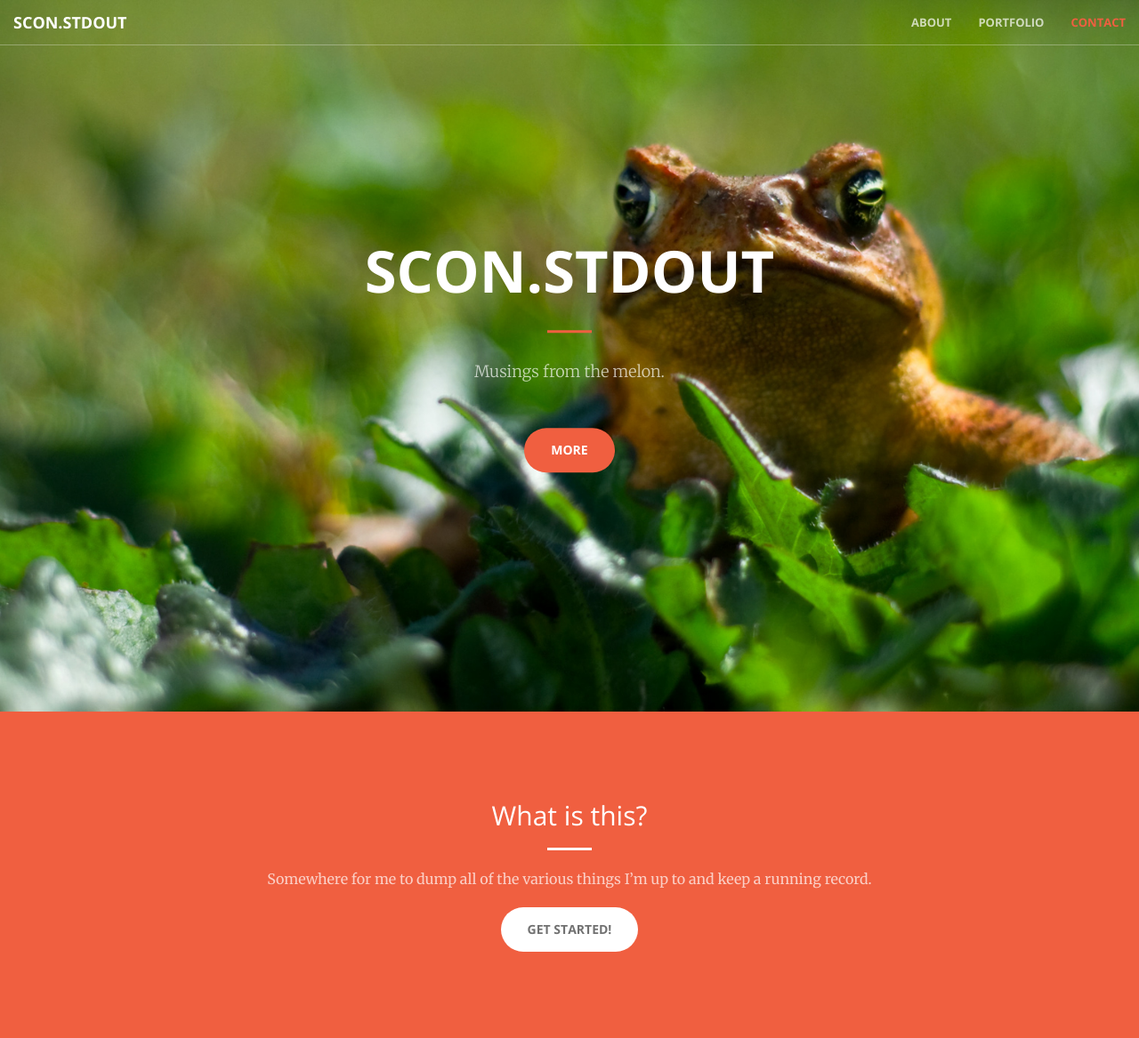
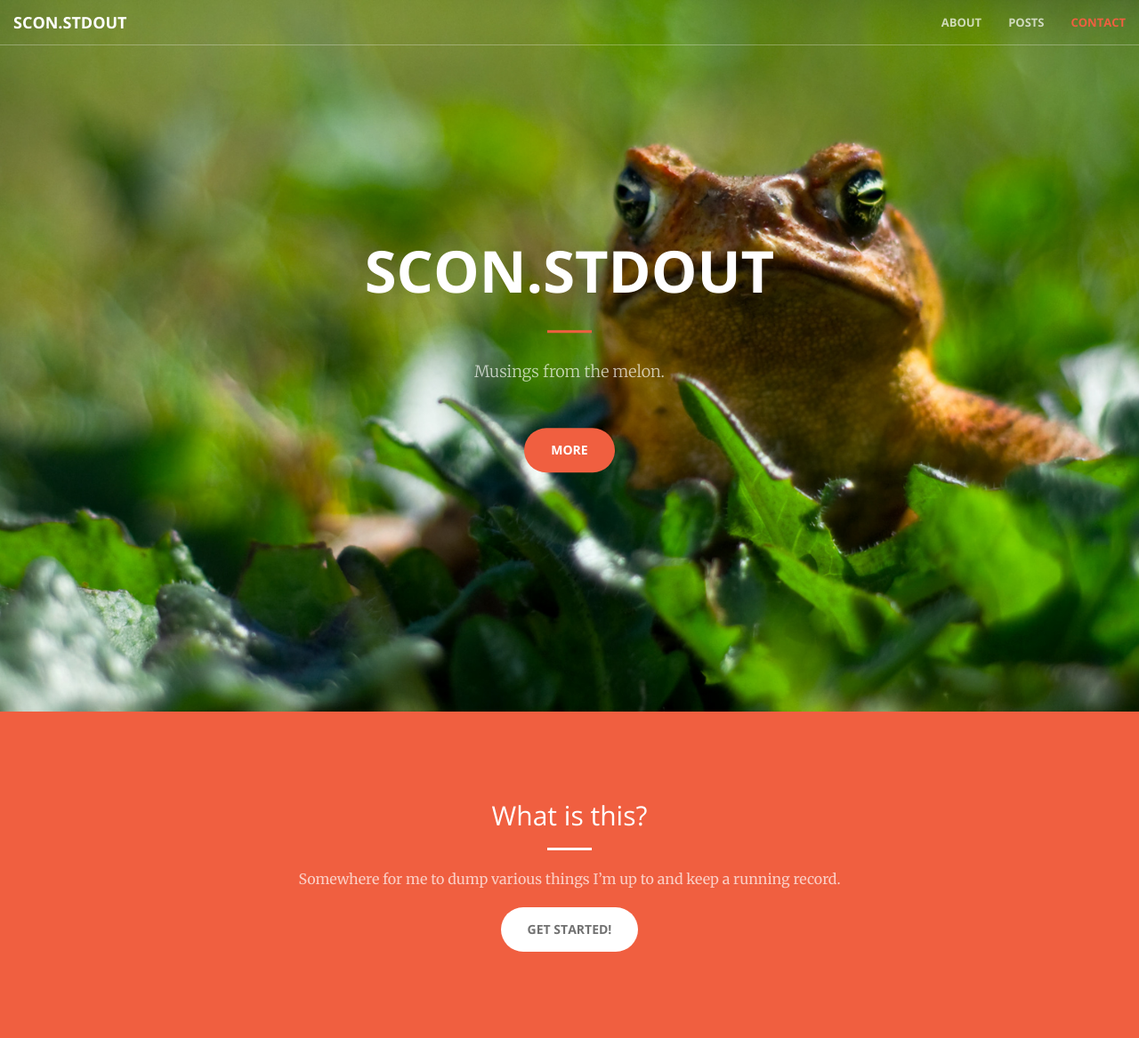
Before and after one commit to stephenchappo/stephenchappo.github.io, a plain HTML site: page index.html in a window 1280 px wide. Shown: the top 1167 px of the page at 89% size. Drawn offline with nearby package versions, Linux system fonts and the light colour scheme; some packages are replaced by stand-ins of ours.

Commit message:
rebuilding site Sun, Apr 26, 2020 11:22:12 AM

```diff
--- a/index.html
+++ b/index.html
@@ -59,7 +59,7 @@
 
 
                     <li>
-                        <a class="page-scroll" href="#portfolio">Portfolio</a>
+                        <a class="page-scroll" href="#portfolio">Posts</a>
                     </li>
 
 
@@ -113,7 +113,7 @@
                     <hr class="light">
 
 
-                    <p class="text-faded">Somewhere for me to dump all of the various things I&rsquo;m up to and keep a running record.</p>
+                    <p class="text-faded">Somewhere for me to dump various things I&rsquo;m up to and keep a running record.</p>
 
 
                     <a href="#" class="btn btn-default btn-xl">Get started!</a>
```
